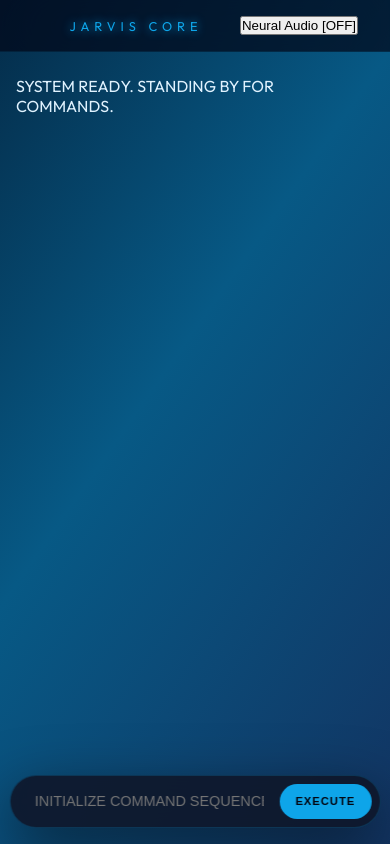
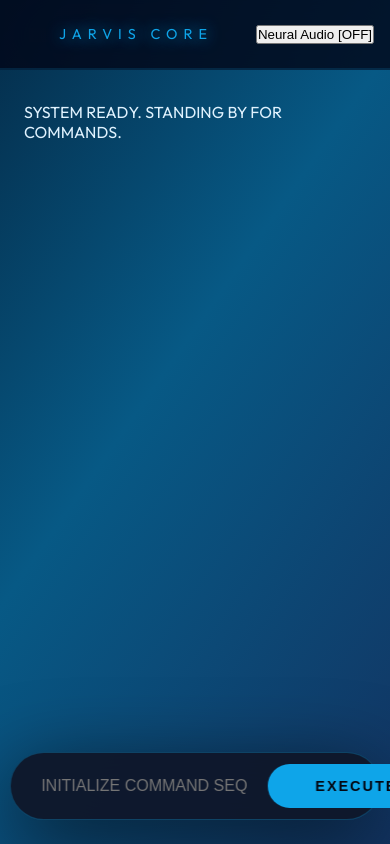
Before and after one commit to AKASH003-0/AIO-AGENT, a React (Vite) app in the folder frontend/: page / in a window 390 px wide. Built offline with nearby package versions, Linux system fonts and the light colour scheme.

Commit message:
UI: Final Clear HD Layout upgrade (ChatGPT style)

```diff
--- a/frontend/src/index.css
+++ b/frontend/src/index.css
@@ -4,7 +4,7 @@
   --stark-blue: #0ea5e9;
   --stark-glow: rgba(14, 165, 233, 0.4);
   --stark-bg: #030712;
-  --stark-glass: rgba(17, 24, 39, 0.6);
+  --stark-glass: rgba(17, 24, 39, 0.65);
   --stark-orange: #f97316;
   --stark-text: #e0f2fe;
 }
@@ -15,8 +15,7 @@
   padding: 0;
 }
 
-/* Slick Minimal Scrollbar */
-::-webkit-scrollbar { width: 4px; }
+::-webkit-scrollbar { width: 5px; }
 ::-webkit-scrollbar-thumb {
   background: var(--stark-blue);
   border-radius: 20px;
@@ -41,52 +40,54 @@ body {
 
 .chat-container {
   width: 100%;
-  max-width: 1400px;
+  max-width: 1200px;
   margin: 0 auto;
   height: 100vh;
   display: flex;
   flex-direction: column;
 }
 
+/* Bigger, clearer header */
 .chat-header {
-  padding: 1rem 2rem;
+  padding: 2rem 3rem;
   display: flex;
   align-items: center;
   justify-content: space-between;
-  background: rgba(2, 6, 23, 0.7);
+  background: rgba(2, 6, 23, 0.8);
   backdrop-filter: blur(40px);
-  border-bottom: 1px solid rgba(14, 165, 233, 0.1);
+  border-bottom: 2px solid rgba(14, 165, 233, 0.15);
   z-index: 100;
+  min-height: 80px;
 }
 
 .chat-header h1 {
-  font-size: 1rem;
+  font-size: 1.2rem;
   font-weight: 500;
-  letter-spacing: 10px;
+  letter-spacing: 12px;
   text-transform: uppercase;
   color: var(--stark-blue);
-  text-shadow: 0 0 10px var(--stark-blue);
+  text-shadow: 0 0 15px var(--stark-blue);
 }
 
 .chat-log {
   flex: 1;
   overflow-y: auto;
-  padding: 2rem 15% 10rem 15%;
+  padding: 3rem 10% 12rem 10%;
   display: flex;
   flex-direction: column;
-  gap: 2.5rem;
-  transition: all 0.3s ease;
+  gap: 3rem;
 }
 
 .message {
   display: flex;
-  gap: 1.2rem;
-  max-width: 85%;
+  gap: 1.5rem;
+  width: 100%;
+  max-width: 90%; /* Chat-GPT Like width */
   animation: bubble-up 0.6s cubic-bezier(0.34, 1.56, 0.64, 1) forwards;
 }
 
 @keyframes bubble-up {
-  from { opacity: 0; transform: translateY(30px) scale(0.9); }
+  from { opacity: 0; transform: translateY(30px) scale(0.95); }
   to { opacity: 1; transform: translateY(0) scale(1); }
 }
 
@@ -96,23 +97,22 @@ body {
 }
 
 .avatar {
-  width: 44px;
-  height: 44px;
+  width: 48px;
+  height: 48px;
   border-radius: 50%;
   border: 2px solid var(--stark-blue);
   display: flex;
   align-items: center;
   justify-content: center;
   font-family: 'JetBrains Mono', monospace;
-  font-size: 0.6rem;
+  font-size: 0.7rem;
   color: var(--stark-blue);
-  box-shadow: 0 0 10px var(--stark-glow);
-  background: rgba(14, 165, 233, 0.05);
+  box-shadow: 0 0 15px var(--stark-glow);
+  background: rgba(14, 165, 233, 0.1);
   flex-shrink: 0;
   position: relative;
 }
 
-/* Rotating Neural Ring */
 .message.assistant .avatar::after {
   content: "";
   position: absolute;
@@ -127,45 +127,47 @@ body {
   to { transform: rotate(360deg); }
 }
 
+/* Bigger text boxes and larger font */
 .content {
-  padding: 1.2rem 1.8rem;
+  padding: 1.5rem 2.5rem;
   background: var(--stark-glass);
   backdrop-filter: blur(25px);
-  border-radius: 25px;
-  border-top-left-radius: 4px;
-  border: 1px solid rgba(14, 165, 233, 0.15);
+  border-radius: 30px;
+  border-top-left-radius: 5px;
+  border: 1px solid rgba(14, 165, 233, 0.2);
   color: #fff;
-  line-height: 1.6;
+  line-height: 1.8;
+  font-size: 1.1rem; /* Much bigger, readable text */
   font-weight: 300;
-  box-shadow: 0 8px 32px rgba(0,0,0,0.2);
+  box-shadow: 0 10px 40px rgba(0,0,0,0.3);
 }
 
 .message.user .content {
-  border-radius: 25px;
-  border-top-right-radius: 4px;
-  border-top-left-radius: 25px;
-  background: rgba(249, 115, 22, 0.1);
-  border-color: rgba(249, 115, 22, 0.2);
+  border-radius: 30px;
+  border-top-right-radius: 5px;
+  border-top-left-radius: 30px;
+  background: rgba(249, 115, 22, 0.15);
+  border-color: rgba(249, 115, 22, 0.3);
 }
 
 .chat-input-area {
   position: fixed;
-  bottom: 2rem;
+  bottom: 3rem;
   left: 50%;
   transform: translateX(-50%);
   width: 90%;
-  max-width: 800px;
+  max-width: 900px; /* Wider input */
   z-index: 100;
 }
 
 .input-wrapper {
   display: flex;
-  background: rgba(15, 23, 42, 0.9);
-  border-radius: 40px;
-  border: 1px solid rgba(14, 165, 233, 0.2);
-  padding: 0.5rem;
-  backdrop-filter: blur(40px);
-  box-shadow: 0 20px 60px rgba(0,0,0,0.5);
+  background: rgba(15, 23, 42, 0.95);
+  border-radius: 50px;
+  border: 1px solid rgba(14, 165, 233, 0.3);
+  padding: 0.7rem;
+  backdrop-filter: blur(50px);
+  box-shadow: 0 20px 80px rgba(0,0,0,0.6);
 }
 
 .input-wrapper input {
@@ -173,8 +175,8 @@ body {
   background: transparent;
   border: none;
   color: #fff;
-  padding: 0.8rem 1.5rem;
-  font-size: 1rem;
+  padding: 1rem 2.5rem;
+  font-size: 1.2rem; /* Bigger input text */
   outline: none;
 }
 
@@ -182,55 +184,57 @@ body {
   background: var(--stark-blue);
   color: var(--stark-bg);
   border: none;
-  padding: 0 1.5rem;
+  padding: 0 3rem;
   border-radius: 40px;
   font-weight: 600;
+  font-size: 0.9rem;
   text-transform: uppercase;
-  letter-spacing: 1px;
+  letter-spacing: 2px;
   cursor: pointer;
   transition: 0.2s;
 }
 
 /* MOBILE RESPONSIVE OVERRIDE */
 @media (max-width: 768px) {
+  .chat-header {
+    padding: 1.5rem 1rem;
+    min-height: 70px;
+  }
+
   .chat-header h1 {
-    letter-spacing: 5px;
-    font-size: 0.8rem;
+    letter-spacing: 6px;
+    font-size: 0.9rem;
   }
 
   .chat-log {
-    padding: 1.5rem 1rem 8rem 1rem; /* Full width on mobile */
-    gap: 1.5rem;
+    padding: 2rem 1.5rem 10rem 1.5rem;
+    gap: 2rem;
   }
 
   .message {
-    max-width: 95%;
-    gap: 0.8rem;
+    max-width: 100%; /* Use full width on mobile like ChatGPT */
+    gap: 1rem;
   }
 
   .content {
-    padding: 1rem 1.2rem;
-    font-size: 0.95rem;
+    padding: 1.2rem 1.5rem;
+    font-size: 1rem;
+    border-radius: 25px;
   }
 
   .avatar {
-    width: 36px;
-    height: 36px;
+    width: 40px;
+    height: 40px;
   }
 
   .chat-input-area {
-    bottom: 1rem;
+    bottom: 1.5rem;
     width: 95%;
   }
 
   .input-wrapper input {
-    padding: 0.6rem 1rem;
-    font-size: 0.9rem;
-  }
-
-  .input-wrapper button {
-    padding: 0 1rem;
-    font-size: 0.7rem;
+    padding: 0.8rem 1.2rem;
+    font-size: 1rem;
   }
 }
 
```
